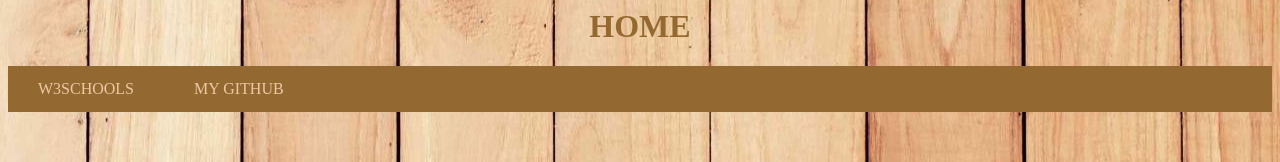
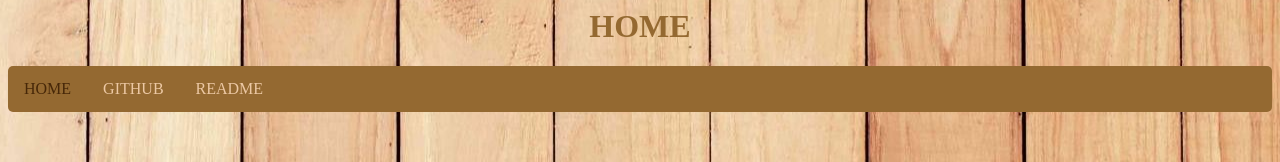
Before and after one commit to williams23p/dacc-webapp, a plain HTML site: page index.html in a window 1280 px wide. Shown: the top 162 px of the page. Drawn offline with Linux system fonts and the light colour scheme.

Commit message:
updated nav

```diff
--- a/index.html
+++ b/index.html
@@ -5,10 +5,12 @@
     </head>
     <body>
         <h1><center>HOME</center></h1>
-        <div class ="topnav">
-            <a href="https://www.w3schools.com/css/tryit.asp?filename=trycss_website_layout_navbar" target="_blank">W3SCHOOLS</a>
-            <a href="https://github.com/williams23p/dacc-webapp" target="_blank">MY GITHUB</a>
-        </div>
+        <ul class="ulnav">
+            <li class ="linav"><a href="index.html" class ="active">HOME</a></li>
+            <li class ="linav"><a href="https://github.com/williams23p/dacc-webapp"target="_blank">GITHUB</a></li>
+            <li class ="linav"><a href="README.md" target="_blank">README</a></li>
+
+        </ul>
 
     </body>
 </html>
--- a/scripts/css/style.css
+++ b/scripts/css/style.css
@@ -8,20 +8,33 @@ body{
 h1{
     color: #946931;
 }
-.topnav {
+ul.ulnav{
+    border-radius: 5px;
+    list-style-type: none;
+    margin: 0px;
+    padding: 0px;
     overflow: hidden;
-    background-color:
-    #946931;
+    background-color: #946931 ;
 }
-.topnav a {
+li.linav{
     float: left;
+
+}
+li.linav a{
     display: block;
-    color: #ecc8a4;
+    color:#ecc8a4;
     text-align: center;
-    padding: 14px 30px;
+    padding: 14px 16px;
     text-decoration: none;
 }
-.topnav a:hover {
-    background-color: #ecc8a4;
-    color: #946931;
+li.linav a.active{
+    display: block;
+    color:#462708;
+    text-align: center;
+    padding: 14px 16px;
+    text-decoration: none;
 }
+li.linav a:hover{
+    background-color:#ecc8a4;
+    color:#946931;
+}
```
